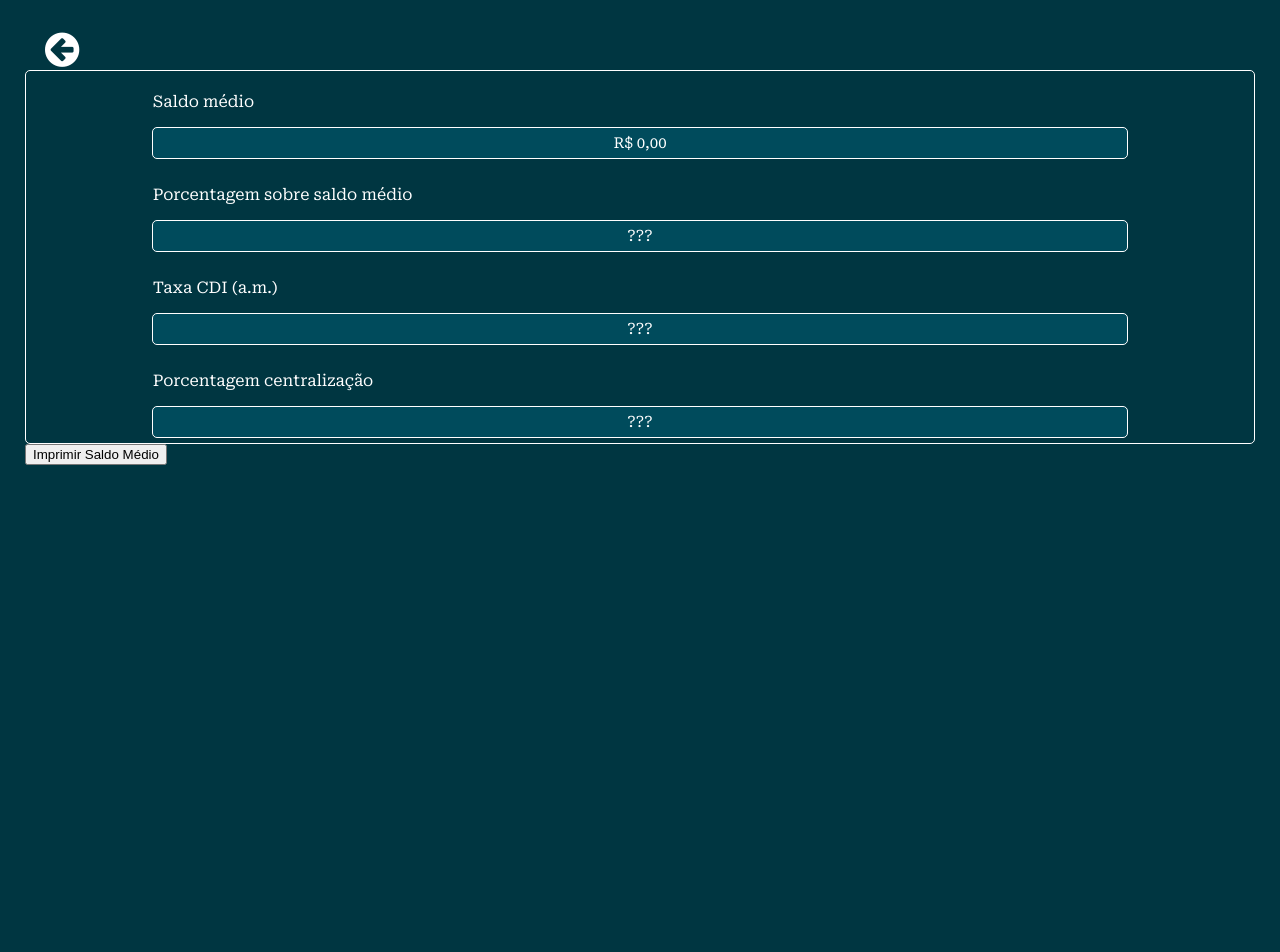
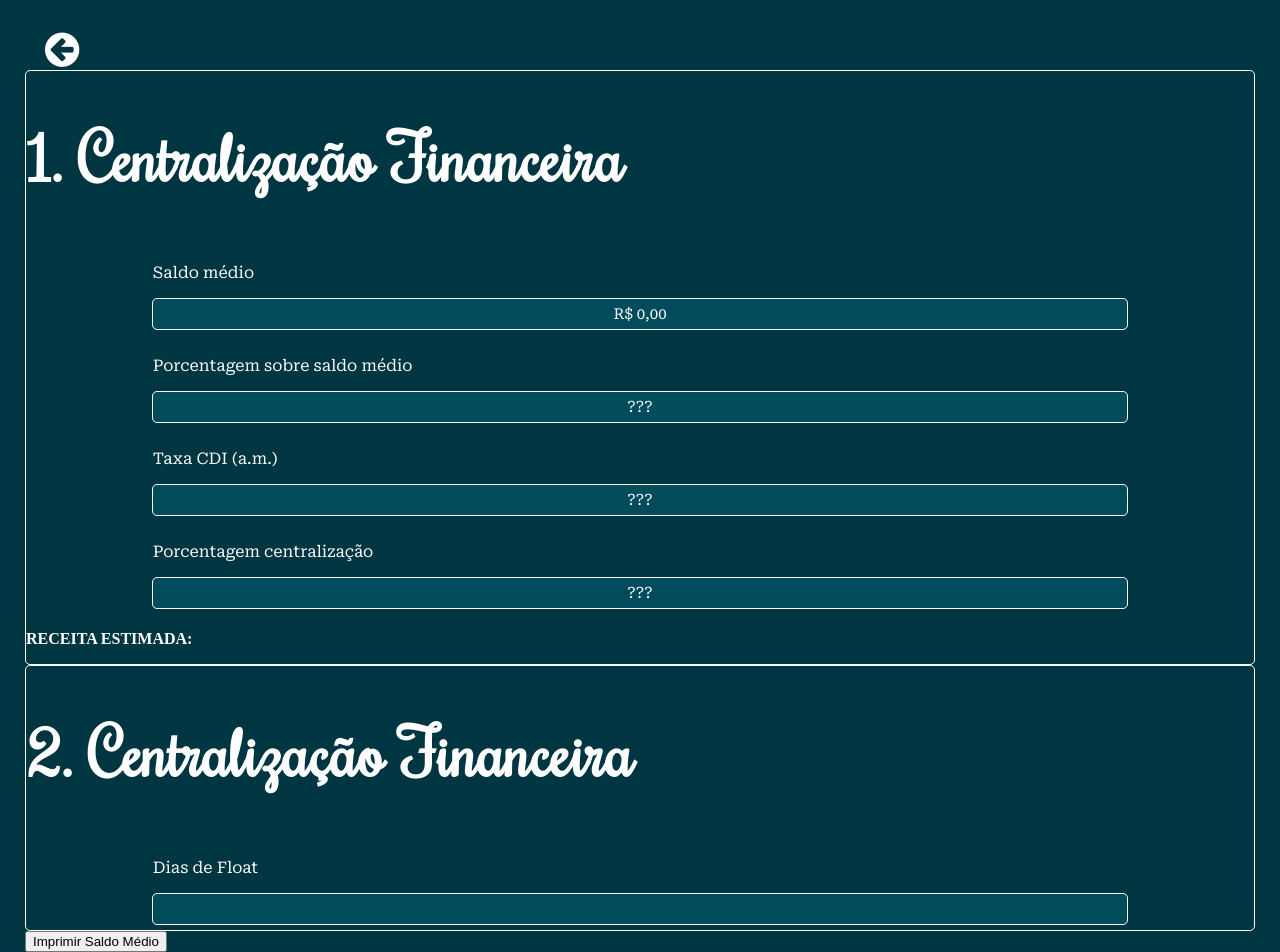
Before and after one commit to hugoFreit4s/simulador-produtos, a React (Create React App) app: page /resultado-boleto in a window 1280 px wide. Shown: the top 952 px of the page. Before the commit the page ends 800 px from the top, so only its background shows below. Built offline with nearby package versions, Linux system fonts and the light colour scheme.

Commit message:
Novos displays com informações sendo puxadas dinamicamente do Local Storage

```diff
--- a/src/pages/ResultadoBoleto.js
+++ b/src/pages/ResultadoBoleto.js
@@ -16,6 +16,7 @@ const ResultadoBoleto = () => {
         style: "currency",
         currency: "BRL",
     });
+    const diasDeFloat = localStorage.getItem('diasFloat');
     const componentRef = useRef();
 
     // const handleCheckboxChange = (field1, field2, value) => {
@@ -32,10 +33,16 @@ const ResultadoBoleto = () => {
                 <i className="fa fa-arrow-circle-left" style={{ fontSize: '40px', cursor: 'pointer', color: 'white', marginLeft: '20px', marginTop: '5px' }}></i>
             </Link>
             <div className={rBoletoStl.section}>
+                <h1>1. Centralização Financeira</h1>
                 <DisplayInfo title={'Saldo médio'} data={saldoMedio} />
                 <DisplayInfo title={'Porcentagem sobre saldo médio'} data={'???'} />
                 <DisplayInfo title={'Taxa CDI (a.m.)'} data={'???'} />
                 <DisplayInfo title={'Porcentagem centralização'} data={'???'} />
+                <p><strong>RECEITA ESTIMADA:</strong></p>
+            </div>
+            <div className={rBoletoStl.section}>
+                <h1>2. Centralização Financeira</h1>
+                <DisplayInfo title={'Dias de Float'} data={diasDeFloat} />
             </div>
             <ReactToPrint
                 trigger={() => <button>Imprimir Saldo Médio</button>}
```
